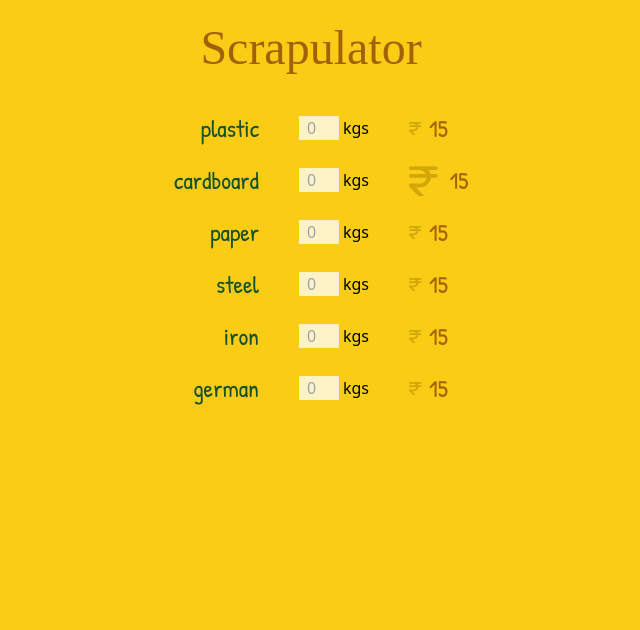
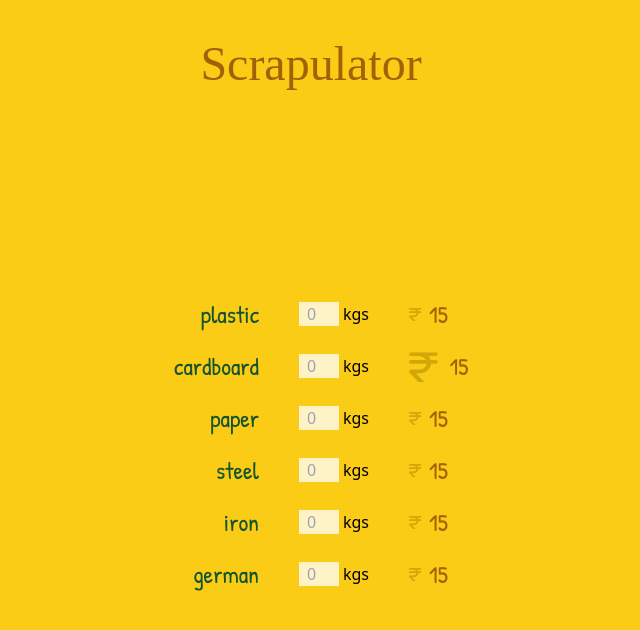
Before and after one commit to JuzerShakir/scrapulator, a React (Vite) app: page / in a window 1280 px wide. Shown: the top 630 px of the page, without its empty margins (329-969 px from the left). Built offline with nearby package versions, Linux system fonts and the light colour scheme; a web font is replaced by a local one.

Commit message:
apply flex layout throughout the page

```diff
--- a/index.html
+++ b/index.html
@@ -16,8 +16,8 @@
 
 		<title>Scrapulator</title>
 	</head>
-	<body class="bg-yellow-400 py-6">
-		<div id="root" class="grid justify-items-center gap-10"></div>
+	<body class="bg-yellow-400">
+		<div id="root" class="h-svh flex flex-col items-center gap-10 py-10"></div>
 		<script type="module" src="/src/main.jsx"></script>
 	</body>
 </html>
--- a/src/App.jsx
+++ b/src/App.jsx
@@ -3,22 +3,20 @@
 // import editIcon from "./assets/edit.svg";
 // import homeIcon from "./assets/home.svg";
 import smallRupeeIcon from "./assets/small_rupee.svg";
-// import largeRupeeIcon from "./assets/large_rupee.svg";
+import largeRupeeIcon from "./assets/large_rupee.svg";
 
 function App() {
 	return (
 		<>
 			<Header />
-			<main className="flex flex-col">
-				<ScrapItems />
-			</main>
+			<ScrapItems />
 		</>
 	);
 }
 
 function Header() {
 	return (
-		<header className="">
+		<header>
 			<h1 className="patrick-hand-sc-regular text-5xl text-yellow-700">
 				Scrapulator
 			</h1>
@@ -28,7 +26,10 @@ function Header() {
 
 function ScrapItems() {
 	return (
-		<section id="scrapItems" className="flex flex-col gap-5 px-6">
+		<main
+			id="scrapItems"
+			className="grow flex flex-col justify-center gap-5 px-6"
+		>
 			{/* plastic */}
 			<Item name="plastic" />
 			<Item name="cardboard" />
@@ -36,7 +37,7 @@ function ScrapItems() {
 			<Item name="steel" />
 			<Item name="iron" />
 			<Item name="german" />
-		</section>
+		</main>
 	);
 }
 
@@ -65,7 +66,7 @@ function Item(props) {
 
 			{/* amount */}
 			<div className="flex gap-x-1">
-				<img src={smallRupeeIcon} className="" alt="rupee icon" />
+				<img src={smallRupeeIcon} alt="rupee icon" />
 				<strong className="patrick-hand-regular text-2xl text-yellow-700">
 					15
 				</strong>
```
